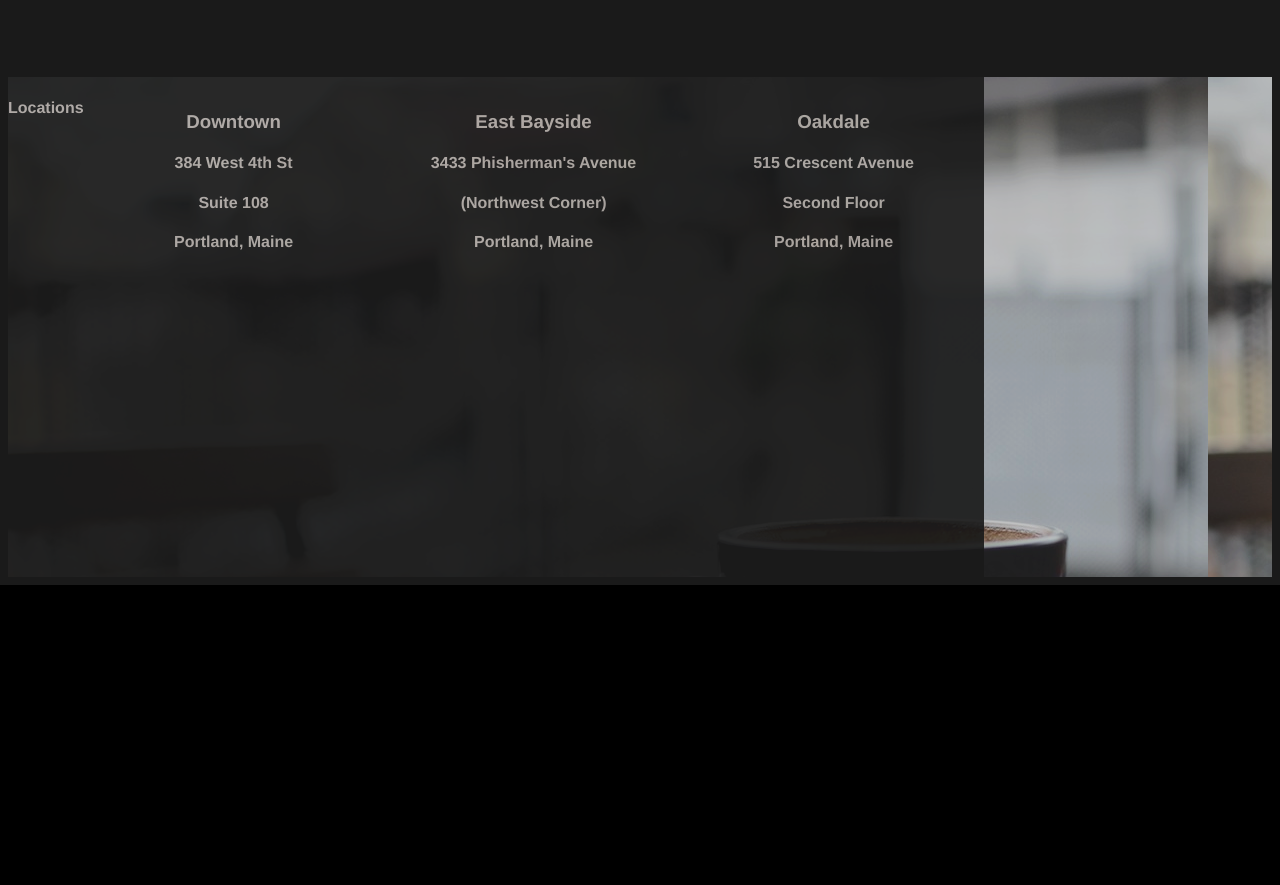
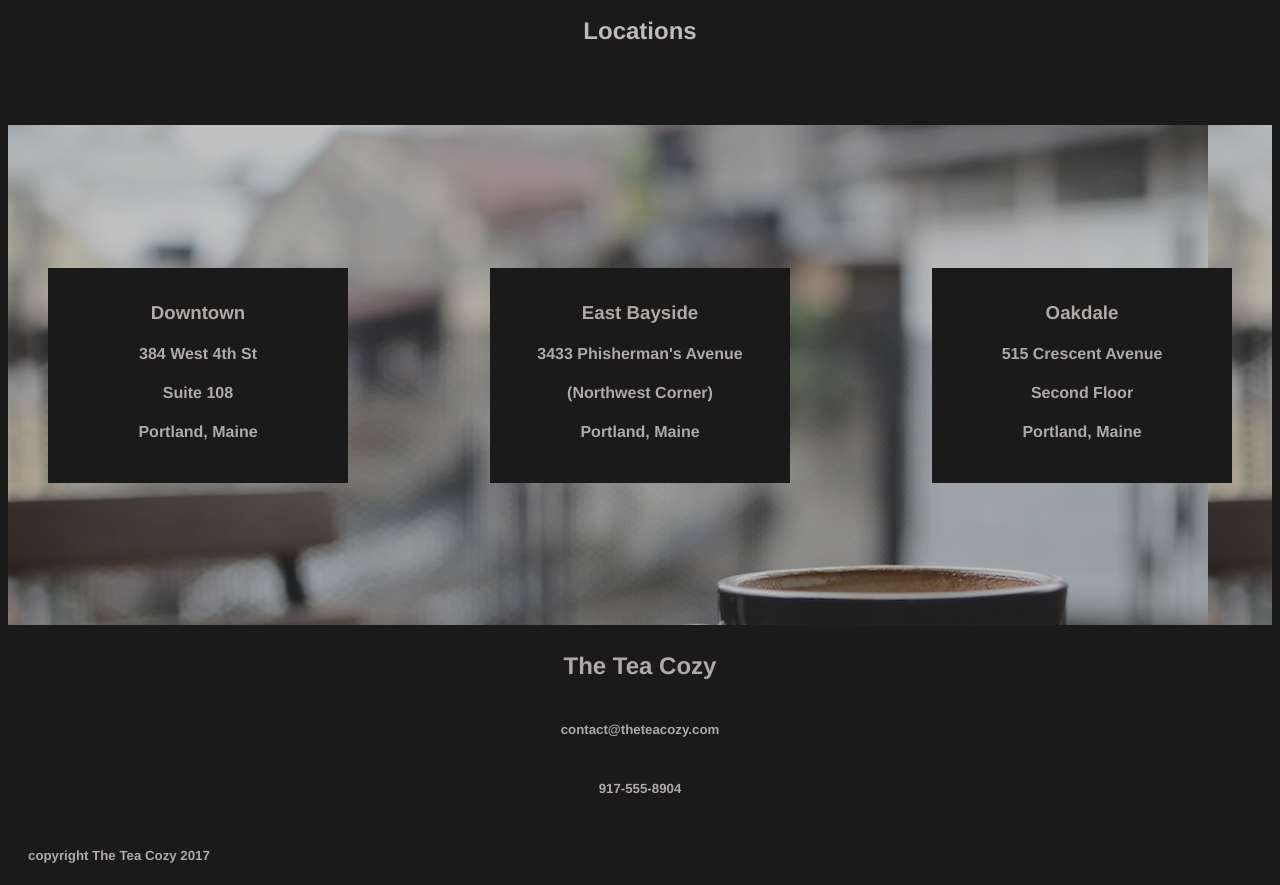
Before and after one commit to bzavadil/teacozy, a plain HTML site: page index.html in a window 1280 px wide. Shown: the part 1414-2299 px from the top of the page. Before the commit the page ends 1999 px from the top, so only its background shows below. Drawn offline with Linux system fonts and the light colour scheme.

Commit message:
final edits

```diff
--- a/index.html
+++ b/index.html
@@ -5,6 +5,7 @@
     <title>Tea Cozy</title>
   </head>
   <body>
+    <!-- header section -->
     <header>
       <div class="headerlogo">
         <img src="./resources/images/img-tea-cozy-logo.png" alt="Logo" />
@@ -15,6 +16,7 @@
         <span><a href="#locations">Locations</a></span>
       </nav>
     </header>
+    <!-- content first section -->
     <div class="content">
       <div class="firstsection" id="mission">
        <div class="missionphoto">
@@ -29,6 +31,7 @@
       <h2>Tea of the Month</h2>
       <h4>What's Steeping at The Tea Cozy?</h4>
     </div>
+    <!-- content second section -->
     <div class="secondsection" id="tea">
       <div class="teatype">
         <img src="./resources/images/img-berryblitz.jpg" alt="berry blitz tea" />
@@ -51,28 +54,37 @@
         <span>Bedford Bizarre Tea</span>
       </div>
     </div>
+    <h2 class="locationtitle">Locations</h2>
+    <!-- content third section -->
     <div class="thirdsection" id"locations">
-      <div class="locationsection">
-        <h4 class="locationstitle">Locations</h4>
         <div class="where">
-          <h3>Downtown</h2>
+          <h3>Downtown</h3>
           <h4>384 West 4th St</h4>
           <h4>Suite 108</h4>
           <h4>Portland, Maine</h4>
         </div>
         <div class="where">
-          <h3>East Bayside</h2>
+          <h3>East Bayside</h3>
           <h4>3433 Phisherman's Avenue</h4>
           <h4>(Northwest Corner)</h4>
           <h4>Portland, Maine</h4>
         </div>
         <div class="where">
-          <h3>Oakdale</h2>
+          <h3>Oakdale</h3>
           <h4>515 Crescent Avenue</h4>
           <h4>Second Floor</h4>
           <h4>Portland, Maine</h4>
         </div>
       </div>
+      <!-- content bottom section -->
+      <div class="bottomsection">
+        <h2>The Tea Cozy</h2>
+        <h5>contact@theteacozy.com</h5>
+        <h5>917-555-8904</h5>
+      </div>
+      <footer>
+        <h5>copyright The Tea Cozy 2017</h5>
+      </footer>
   </div>
   </body>
 </html>
--- a/style.css
+++ b/style.css
@@ -10,7 +10,7 @@ header {
   width: 100%;
   border-bottom: 1px solid seashell;
   position: fixed;
-  z-index: 2;
+  z-index: 3;
   display: inline-flex;
   justify-content: space-between;
   flex-wrap: nowrap;
@@ -93,24 +93,42 @@ nav span {
 
 .thirdsection {
   display: flex;
-  flex-direction: row;
   height: auto;
   width: 100%;
   height: 500px;
   margin-top: 80px;
-  background-image: url("./resources/images/img-locations-background.jpg")
-}
-
-.locationsection {
-  display: flex;
-  flex-direction: row;
+  background-image: url("./resources/images/img-locations-background.jpg");
+  align-content: center;
+  flex-direction; column;
+  justify-content: space-between;
+  align-items: center;
+  flex-wrap: wrap;
 }
 
 .where {
   width: 300px;
-  height: auto;
-  display: inline-block;
+  height: 200px;
+  display: block;
   opacity: 1;
   padding-top: 15px;
   text-align: center;
+  margin: 40px;
 }
+
+.locationtitle {
+  z-index: 1;
+  text-align: center;
+}
+
+.bottomsection {
+  display: flex;
+  height: 200px;
+  flex-direction: column;
+  justify-content: center;
+  align-items: center;
+}
+
+footer {
+  text-align: left;
+  padding-left: 20px;
+}
```
